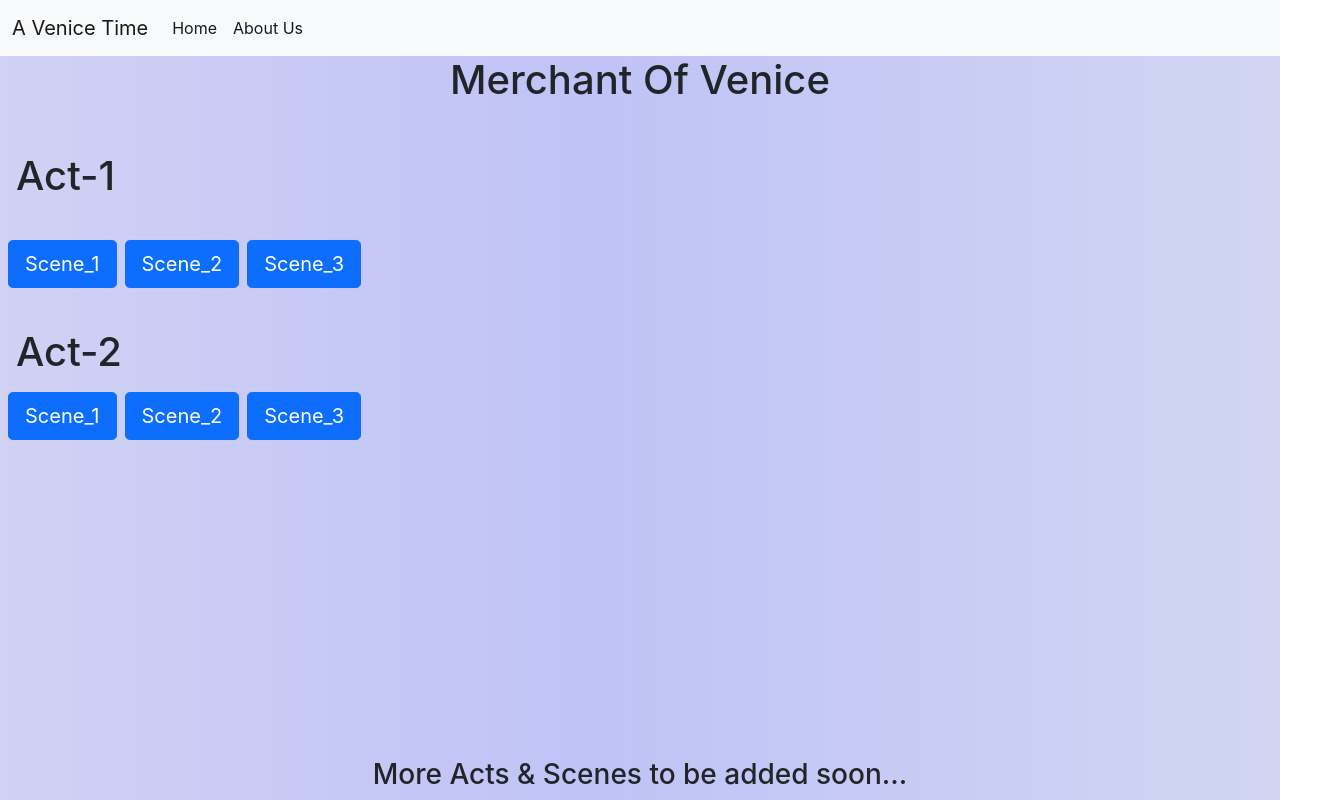
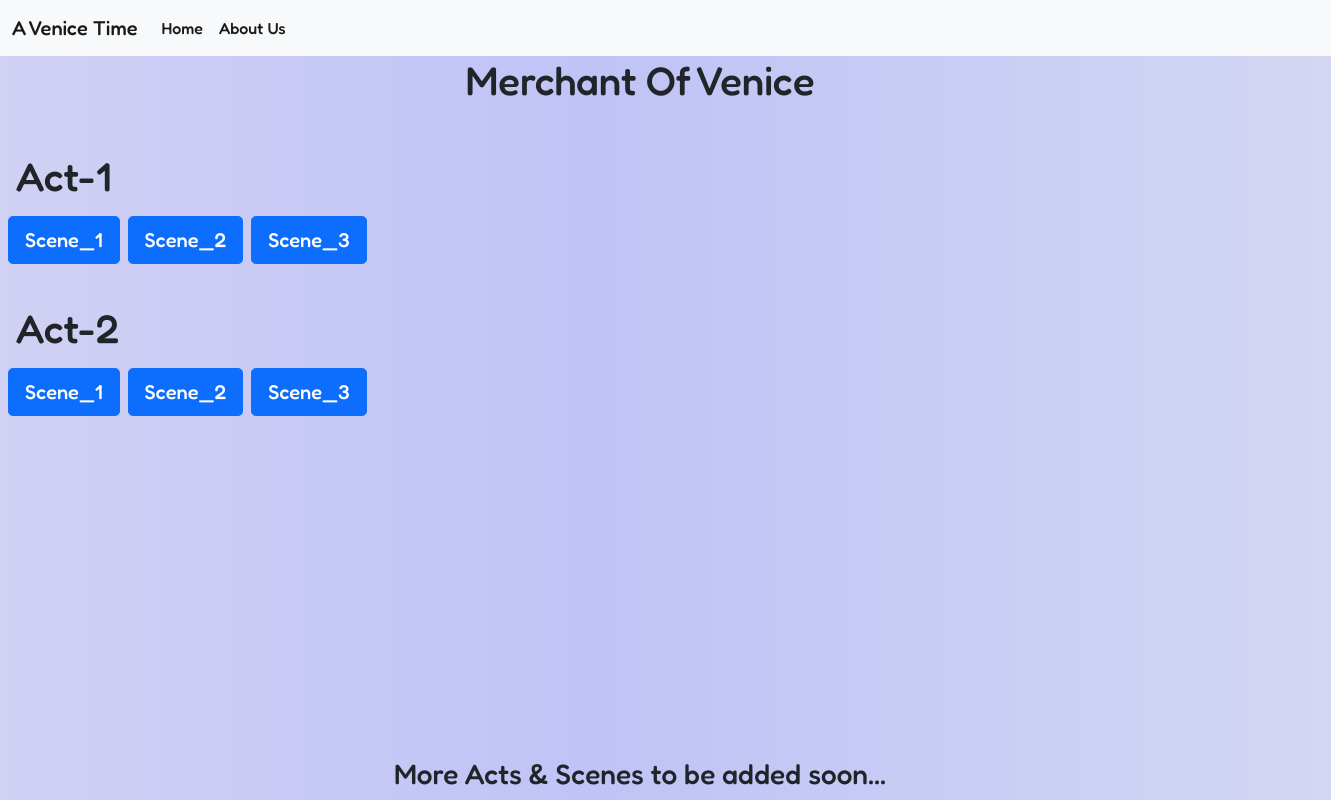
Before and after one commit to CHILLBRO28/venicetime.github.io, a React (Create React App) app: page /Acts in a window 1280 px wide. Shown: the whole page, 1331 px wide, since content can reach past the window. Built offline with nearby package versions, Linux system fonts and the light colour scheme.

Commit message:
Bug Fixed

```diff
--- a/public/index.html
+++ b/public/index.html
@@ -13,7 +13,7 @@
 
     <link rel="manifest" href="%PUBLIC_URL%/manifest.json" />
     <link href="https://cdn.jsdelivr.net/npm/bootstrap@5.1.3/dist/css/bootstrap.min.css" rel="stylesheet" integrity="sha384-1BmE4kWBq78iYhFldvKuhfTAU6auU8tT94WrHftjDbrCEXSU1oBoqyl2QvZ6jIW3" crossorigin="anonymous">
-
+    <link href="https://fonts.googleapis.com/css2?family=Fredoka:wght@500&display=swap" rel="stylesheet">
     <title>A Venice Time</title>
 
     <script type="text/javascript">
--- a/src/App.css
+++ b/src/App.css
@@ -1,7 +1,9 @@
 
 body{
+  font-family: Fredoka;
   background-image: linear-gradient(90deg, rgb(2, 0, 36) 0%, rgb(209, 209, 244) 0%, rgb(191, 195, 246) 37%, rgb(218, 222, 241) 100%, rgb(0, 212, 255) 100%);
   background-size:100rem;
+  overflow-x: hidden;
 }
 
 .App-logo {
--- a/src/App.js
+++ b/src/App.js
@@ -2,6 +2,7 @@
 import './App.css';
 import {
   Route,
+  Switch,
 } from "react-router-dom";
 
 import Home from './Components/Home';
@@ -13,6 +14,7 @@ import A2_Sc1 from './Components/Solutions/Act-2/A2_Sc1'
 import A2_Sc2 from './Components/Solutions/Act-2/A2_Sc2';
 import A2_Sc3 from './Components/Solutions/Act-2/A2_Sc3';
 import { Footer } from './Components/Footer';
+import NoPage from './Components/NoPage';
 import NavBar from './Components/NavBar';
 import Acts from './Components/Solutions/Acts'
 function App() {
@@ -21,6 +23,7 @@ function App() {
           {/*Navbar*/}
           <NavBar/>
           {/*Home*/}
+          <Switch>
           <Route exact path="/" basename="/">
           <Home/>
           </Route>
@@ -58,10 +61,13 @@ function App() {
           </Route>
 
 
-
-
+          <Route exact path="*" >
+          <NoPage />
+          </Route>
+          </Switch>
 
          {/**<Footer /> */}
+
     </div>
   );
 }
--- a/src/Components/NavBar.js
+++ b/src/Components/NavBar.js
@@ -4,8 +4,11 @@
 import React from 'react'
 import { NavLink } from 'react-router-dom'
 export default function NavBar() {
+  let Style = {
+    width: '104%'
+  }
   return (
-    <div>
+    <div style={Style}>
 
 <nav class="navbar navbar-expand-lg navbar-light bg-light">
 
--- /dev/null
+++ b/src/Components/NoPage.js
@@ -0,0 +1,22 @@
+import React from 'react'
+import { NavLink } from 'react-router-dom'
+import '../App.css'
+
+
+export default function NoPage() {
+  let Style = {
+    margin : "5rem",
+
+
+  }
+  return (
+    <div style={Style}>
+        <h1>Oops!!!</h1>
+        <br />
+        <h3>This Page Does not Exist...</h3>
+        <NavLink to="/">
+         Click Here To go back to Home Page.
+</NavLink>
+    </div>
+  )
+}
--- a/src/Components/Solutions/Acts.js
+++ b/src/Components/Solutions/Acts.js
@@ -4,6 +4,7 @@ import { NavLink } from 'react-router-dom'
 export default function Act1() {
   let Style = {
     margin : "1rem",
+    left : "2em",
 
 
   }
@@ -13,7 +14,7 @@ export default function Act1() {
     <h1 className="text-center">Merchant Of Venice</h1>
   <br></br>
   <h1 style={Style} className="text-left">Act-1</h1>
-        <br />
+
     <div  className="hstack gap-2">
     <br />
 
@@ -42,6 +43,14 @@ export default function Act1() {
 <NavLink to="/A2_sc3">
           <button  className="btn btn-primary btn-lg" >Scene_3</button>
 </NavLink>
+
+</div>
+<br />
+<div  className="hstack gap-2">
+  <br />
+{/*<NavLink to="/A2_sc3">
+          <button  className="btn btn-primary btn-lg" >Scene_3</button>
+</NavLink>*/}
 </div>
 
     <h3 className='text-center fixed-bottom'>More Acts & Scenes to be added soon...</h3>
```
